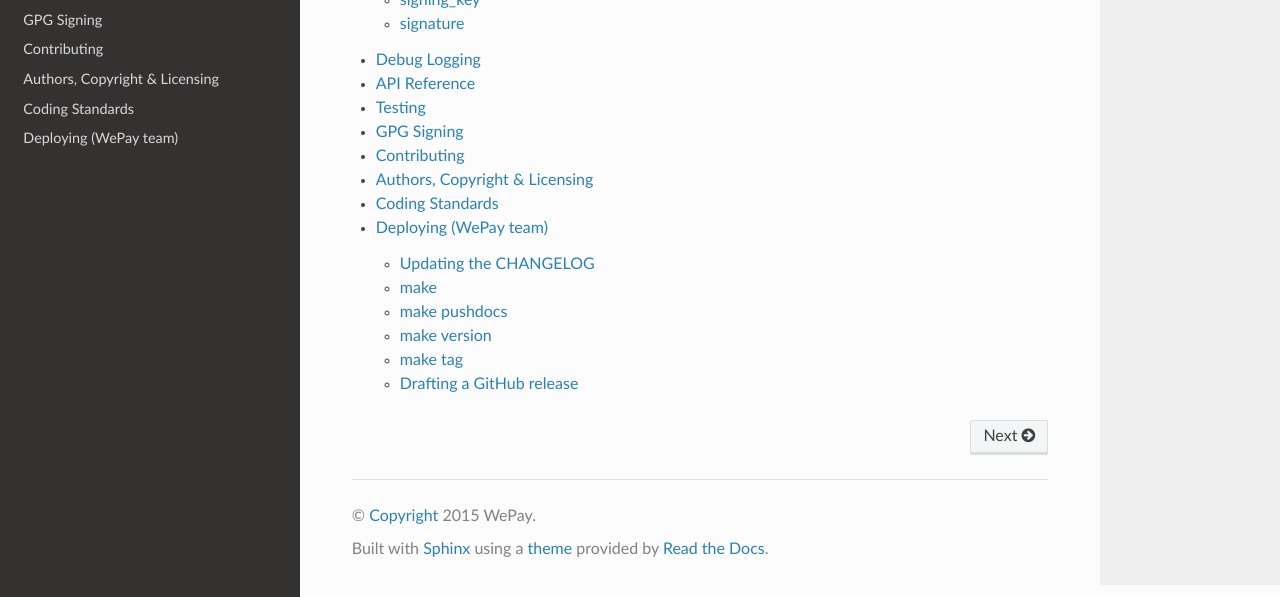
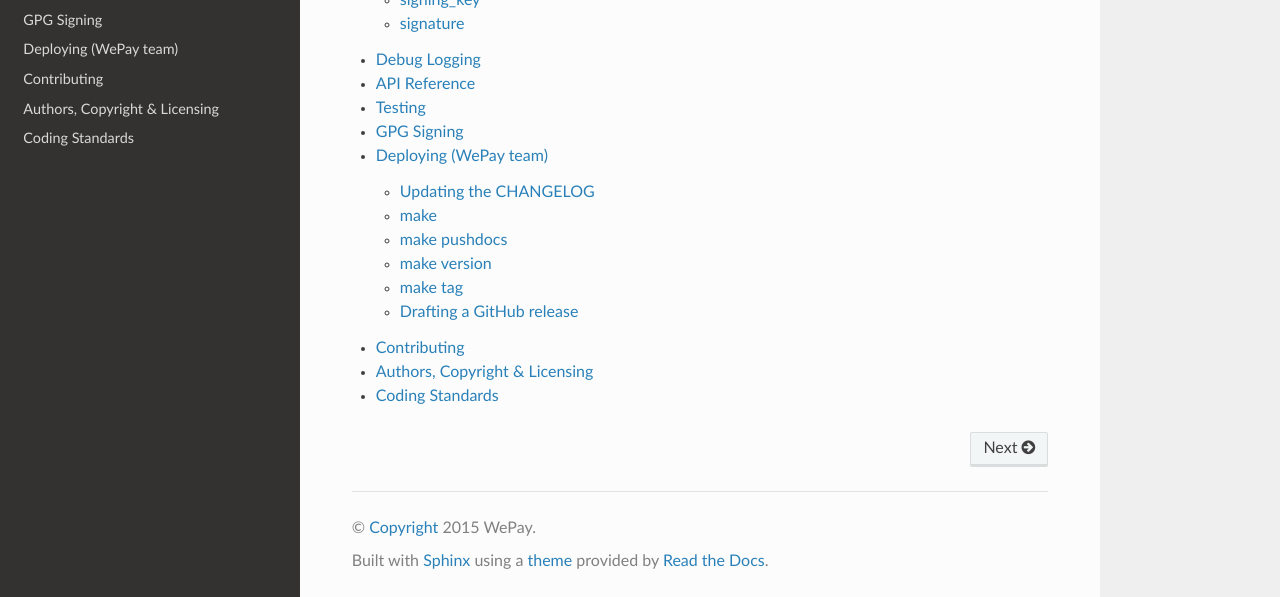
Before and after one commit to wepay/signer-php, a Sphinx documentation site: the page built from docs/index.rst, in a window 1280 px wide and 900 px high, scrolled down 621 px, cut to the strip 303-900 px from the top of the window. Built offline with Sphinx 7.4.7 and the Read the Docs theme 2.0.0, drawn with Linux system fonts in a browser that asks for light colours; pages that are not in the unit, such as notebooks, are missing from menus.

Commit message:
Updated the docs.

```diff
--- a/docs/index.rst
+++ b/docs/index.rst
@@ -34,10 +34,10 @@ User guide
    api-reference
    testing
    gpg
+   deploying
    contributing
    copyright
    coding-standards
-   deploying
 
 
 .. |Source| image:: http://img.shields.io/badge/source-wepay/signer–php-blue.svg?style=flat-square
```
